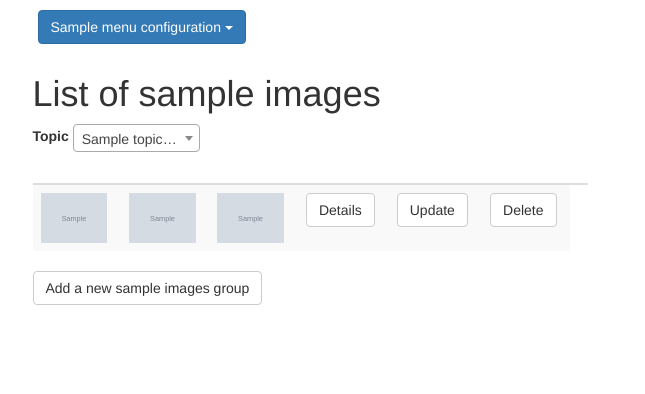
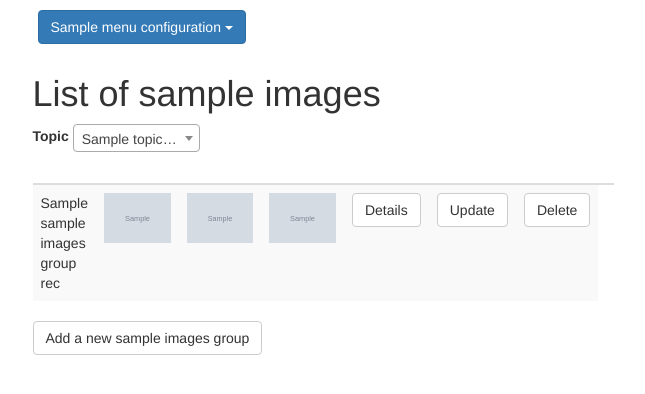
Before and after one commit to daotranminh/SCM, a Flask app: template init/templates/list_sample_images.html in a window 1280 px wide. Shown: the top 394 px of the page, without its empty margins (330-975 px from the left). Run offline with Flask 2, Linux system fonts and the light colour scheme; the template is opened without the code that fills it: most values are stand-ins (such as "Sample title", 1, 10 or a date in 2020); grey boxes marked "Sample" are stand-in pictures; parts of the project's set-up code (start-up, migrations or seed data) failed here and were passed over; some libraries are stand-ins or nearby versions.

Commit message:
Show sample_images_group's name

```diff
--- a/init/templates/list_sample_images.html
+++ b/init/templates/list_sample_images.html
@@ -27,6 +27,7 @@
 	  <th></th>
 	  <th></th>
 	  <th></th>
+	  <th></th>
 	  <!-- -->
 	  <th></th>
 	  <th></th>
@@ -35,6 +36,7 @@
 	<tbody>
 	  {% for i in range(sample_images_group_recs|length) %}
 	  <tr>
+	    <td>{{sample_images_group_recs[i].name}}</td>
 	    {% for j in range(3*i, 3*i+3) %}
 	    <td>
 	      {% if latest_groups_3_image_paths[j] != '' %}
```
